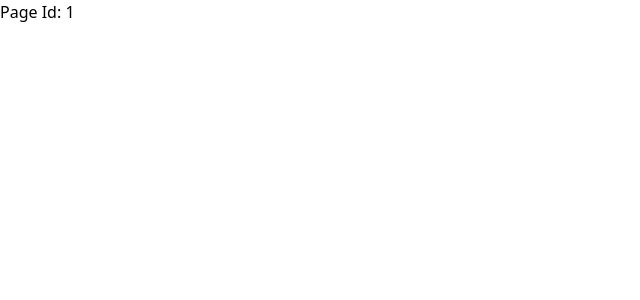
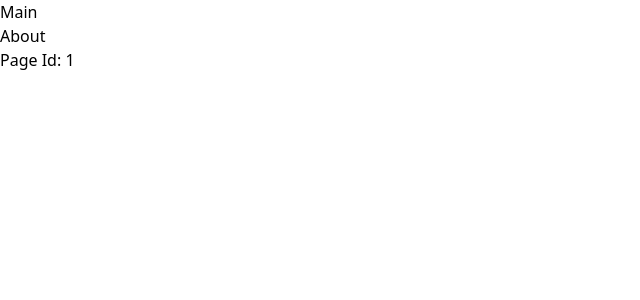
Before and after one commit to AlexburtT/start-nuxt, a Nuxt app: page /about/1 in a window 1280 px wide. Shown: the top 300 px of the page, without its empty margins (0-640 px from the left). Built offline with nearby package versions, Linux system fonts and the light colour scheme.

Commit message:
add nuxtlink

```diff
--- a/app.vue
+++ b/app.vue
@@ -1,5 +1,14 @@
 <template>
 	<NuxtLayout>
+		<header>
+			<ul>
+				<li>
+					<NuxtLink to='index'>Main</NuxtLink>
+				</li>
+				<li>
+					<NuxtLink to='about'>About</NuxtLink>
+				</li>
+			</ul>
+		</header>
 		<NuxtPage />
-	</NuxtLayout>
-</template>
+</NuxtLayout></template>
--- a/pages/about/[id].vue
+++ b/pages/about/[id].vue
@@ -5,6 +5,6 @@
 </template>
 
 <script setup>
-const route = useRoute();
-console.log(route.params);
+const nuxt = useNuxtApp();
+console.log(nuxt);
 </script>
```
